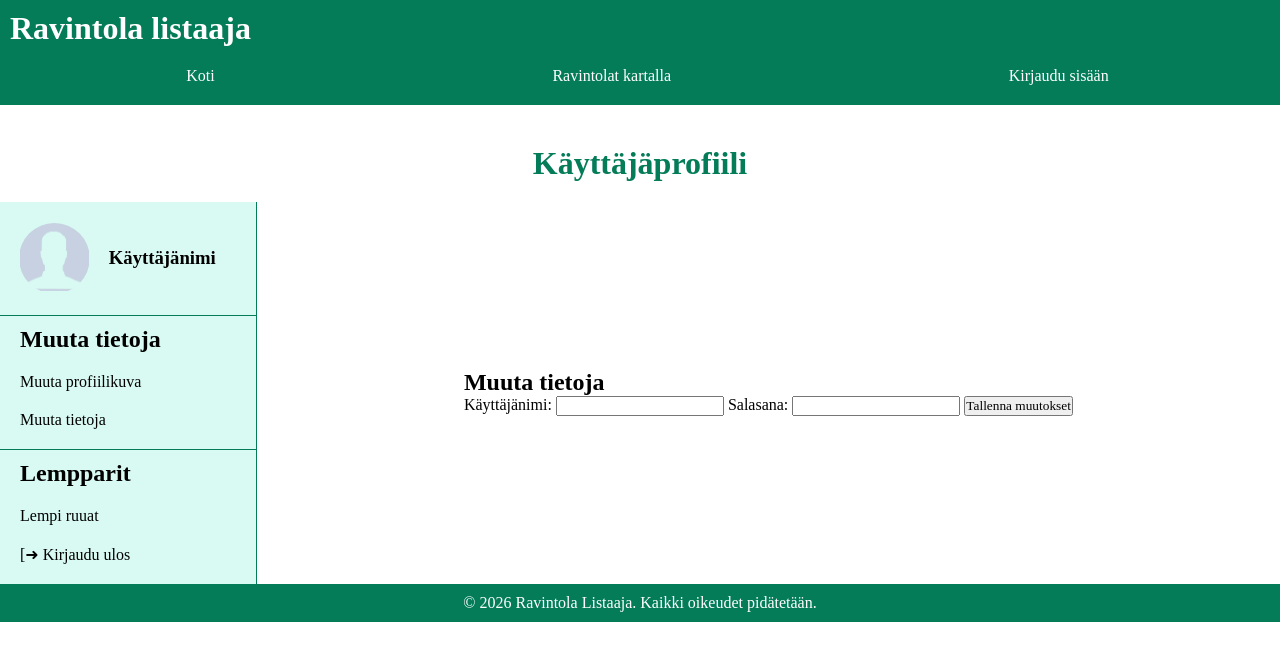
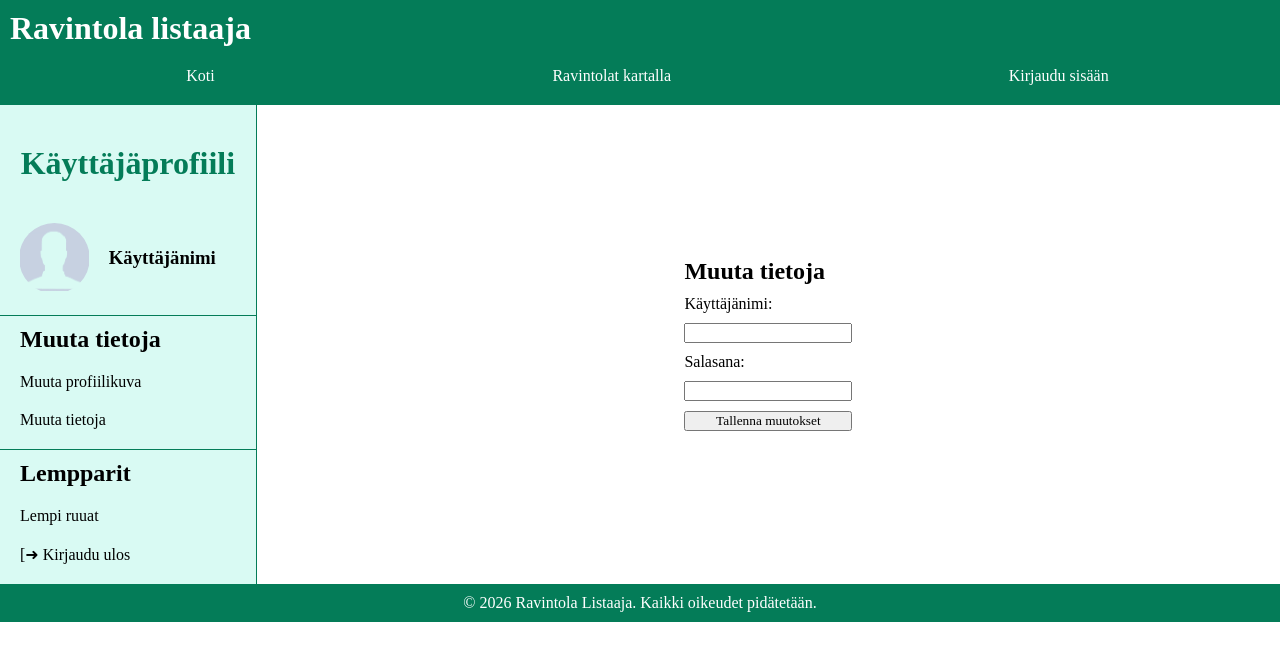
Before and after one commit to UnnaHaitto/RestaurantWebsite, a website: page src/pages/userPage.html in a window 1280 px wide. Both pictures are taken after a click on the link "Muuta tietoja". Drawn offline with Linux system fonts and the light colour scheme.

Commit message:
refactor user profile layout for improved organization and styling

```diff
--- a/src/css/style.css
+++ b/src/css/style.css
@@ -181,6 +181,20 @@ header {
   margin: auto;
 }
 
+#user-info-form {
+  display: flex;
+  flex-direction: column;
+}
+
+#user-info-form label {
+  margin-bottom: 10px;
+  margin-top: 10px;
+}
+
+#user-info-form button {
+  margin-top: 10px;
+}
+
 #daily-menu-container {
   display: flex;
   align-items: center;
--- a/src/pages/userPage.html
+++ b/src/pages/userPage.html
@@ -21,10 +21,9 @@
     </header>
 
     <div id="user-page">
-      <h1 id="user-text">Käyttäjäprofiili</h1>
-
       <div id="userPage-container">
         <div class="sidebar-container">
+          <h1 id="user-text">Käyttäjäprofiili</h1>
           <div class="sidebar-profile">
             <div id="image-container">
               <img id="image" src="../images/avatar.png" alt="User Icon" />
@@ -34,7 +33,7 @@
           <div class="sidebar">
             <ul>
               <li><h2>Muuta tietoja</h2></li>
-              <li><a href="#image_section">Muuta profiilikuva</a></li>
+              <li><a href="#image-section">Muuta profiilikuva</a></li>
               <li><a href="#user-info">Muuta tietoja</a></li>
               <li><h2>Lempparit</h2></li>
               <li><a href="#favourite-foods">Lempi ruuat</a></li>
@@ -44,7 +43,7 @@
         </div>
 
         <div class="content">
-          <section id="image_section">
+          <section id="image-section">
             <input type="file" id="input" accept="image/*" />
           </section>
 
```
